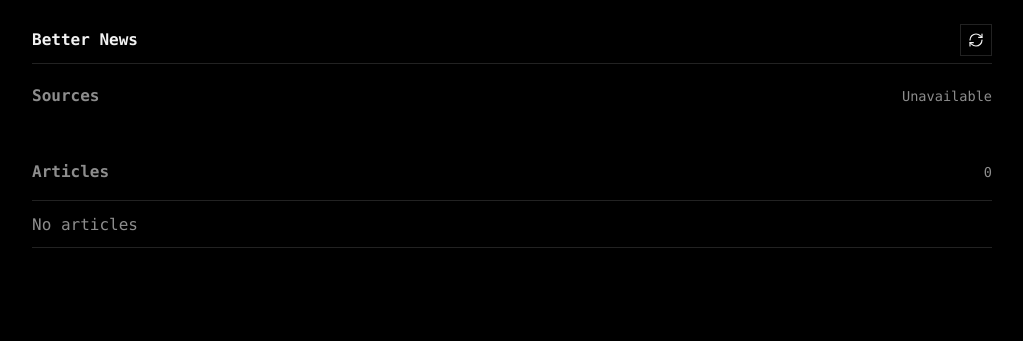
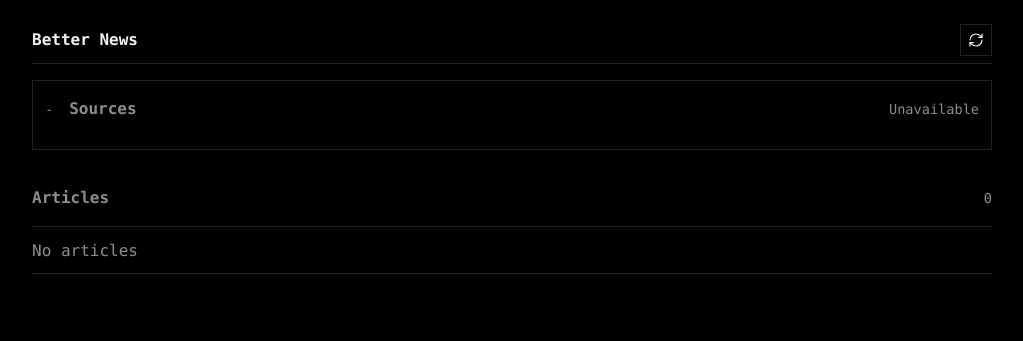
Before and after one commit to moltenbot000/cordia-better-news, a website: page public/index.html in a window 1280 px wide. Shown: the whole page, without its empty margins (128-1151 px from the left). Drawn offline with Linux system fonts and the light colour scheme; no server answers.

Commit message:
chore: 1. sources should be in a panel and can be minimized (#3)
Co-authored-by: moltenhub-bot <moltenhub-bot@users.noreply.github.com>
Co-authored-by: Molten Bot 000 <260473928+moltenbot000@users.noreply.github.com>

```diff
--- a/public/global.css
+++ b/public/global.css
@@ -108,6 +108,42 @@ main {
   font-size: 0.85rem;
 }
 
+.source-panel {
+  padding: 0.75rem;
+  border: 1px solid var(--line);
+}
+
+.source-panel summary.section-heading {
+  display: grid;
+  grid-template-columns: auto 1fr auto;
+  align-items: center;
+}
+
+.source-panel summary {
+  cursor: pointer;
+}
+
+.source-panel summary::before {
+  content: "-";
+  color: var(--muted);
+}
+
+.source-panel:not([open]) summary::before {
+  content: "+";
+}
+
+.source-panel summary::-webkit-details-marker {
+  display: none;
+}
+
+.source-panel:not([open]) .section-heading {
+  margin-bottom: 0;
+}
+
+.source-panel:not([open]) > .source-list {
+  display: none;
+}
+
 .source-list {
   display: flex;
   flex-wrap: wrap;
@@ -192,6 +228,7 @@ main {
 
 button:focus-visible,
 a:focus-visible,
+.source-panel summary:focus-visible,
 .source-toggle:focus-within {
   outline: 2px solid var(--focus);
   outline-offset: 2px;
--- a/public/index.html
+++ b/public/index.html
@@ -28,13 +28,13 @@
       </header>
 
       <main id="main">
-        <section class="source-strip" aria-labelledby="sources-title">
-          <div class="section-heading">
+        <details class="source-panel" open>
+          <summary class="section-heading">
             <h2 id="sources-title">Sources</h2>
             <span id="feed-status" role="status">Loading</span>
-          </div>
+          </summary>
           <div class="source-list" id="source-list"></div>
-        </section>
+        </details>
 
         <section class="feed" aria-labelledby="feed-title">
           <div class="section-heading">
```
Also changed, not shown: tests/app-state.test.mjs (+10 -0 lines).
